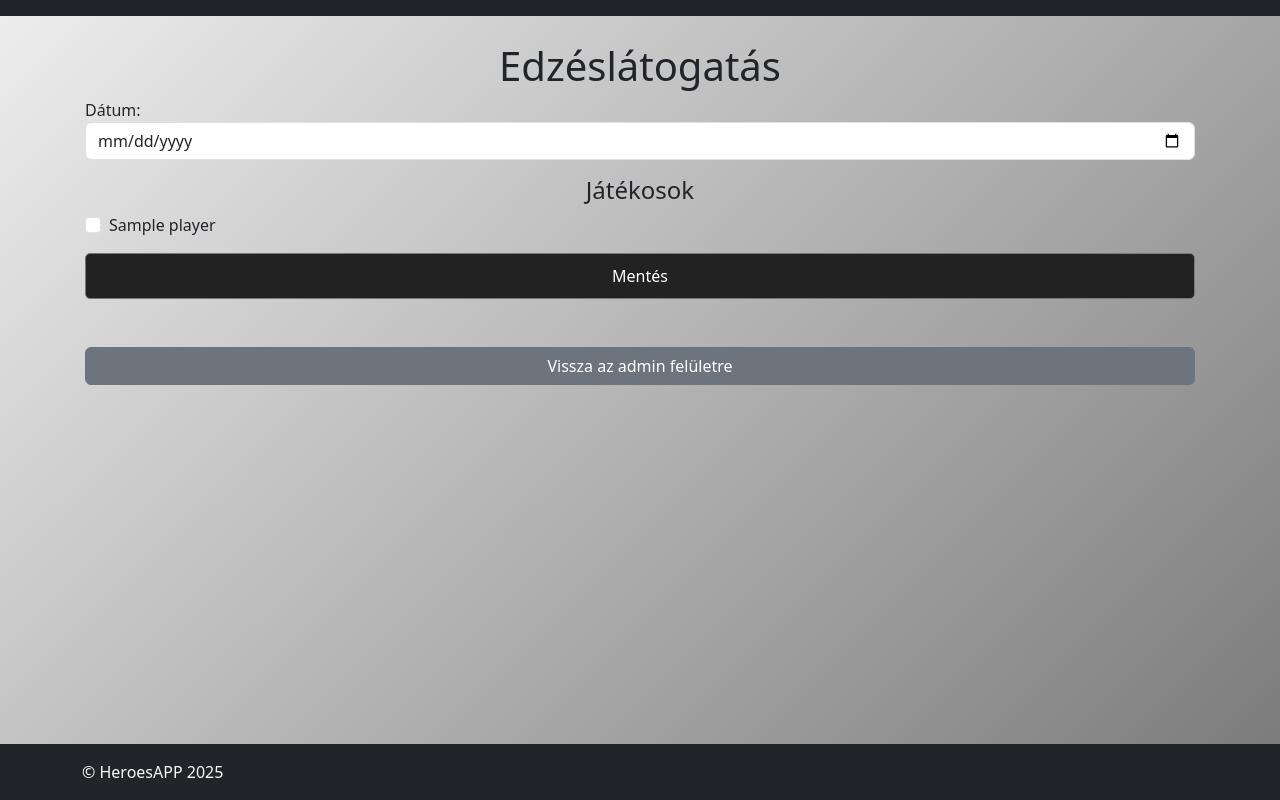
After one commit to HamarTudosZsuzsanna/yii2_mobilapp, a Yii app: template basic/views/trainings/admin.php in a window 1280 px wide. The commit adds this page. Run offline with PHP 8.4 and a stand-in for Yii, Linux system fonts and the light colour scheme; the template is opened without the code that fills it: most values are stand-ins (such as "Sample title", 1, 10 or a date in 2020); data that the repository does not hold is empty; some libraries are stand-ins or nearby versions.

Commit message:
edzéslátogatás dátum + játékosok

```diff
--- a/basic/views/admin/index.php
+++ b/basic/views/admin/index.php
@@ -23,7 +23,7 @@ $this->title = 'Saját profil';
 
 <?= Html::a('Üzenetküldés', ['text/create'], ['class' => 'btn btn-primary mb-3 button']) ?>
 <?= Html::a('Játékosok', ['player/'], ['class' => 'btn btn-primary mb-3 button']) ?>
-<?= Html::a('Edzéslátogatás', ['profile/personal'], ['class' => 'btn btn-primary mb-3 button']) ?>
+<?= Html::a('Edzéslátogatás', ['trainings/'], ['class' => 'btn btn-primary mb-3 button']) ?>
 <?= Html::a('Tagdíj', ['profile/personal'], ['class' => 'btn btn-primary mb-3 button']) ?>
 <hr>
 <?= Html::a('Üzenőfal', ['text/'], ['class' => 'btn btn-primary mb-3 button']) ?>
--- /dev/null
+++ b/basic/views/trainings/admin.php
@@ -0,0 +1,36 @@
+<?php
+
+use yii\helpers\Html;
+use yii\widgets\ActiveForm;
+
+//$this->registerCssFile('@web/css/site.css');
+
+$this->title = 'Edzéslátogatás';
+?>
+
+<h1><?= Html::encode($this->title) ?></h1>
+
+<div class="w-100">
+
+    <?php $form = ActiveForm::begin(); ?>
+
+    <label for="date">Dátum:</label>
+    <input type="date" name="date" required class="form-control mb-3">
+
+    <h4 class="text-center">Játékosok</h4>
+    <?php foreach ($players as $player): ?>
+        <div class="form-check">
+            <input class="form-check-input" type="checkbox" name="players[]" value="<?= $player->id ?>" id="player<?= $player->id ?>">
+            <label class="form-check-label" for="player<?= $player->id ?>">
+                <?= Html::encode($player->name) ?>
+            </label>
+        </div>
+    <?php endforeach; ?>
+
+    <div class="mt-3">
+        <?= Html::submitButton('Mentés', ['class' => 'button']) ?>
+    </div>
+
+    <?php ActiveForm::end(); ?>
+</div>
+<?= Html::a('Vissza az admin felületre', ['admin/'], ['class' => 'btn btn-secondary mb-3 mt-5 w-100']) ?>
```
Also changed, not shown: basic/controllers/TrainingsController.php (added, +33 -0 lines).
